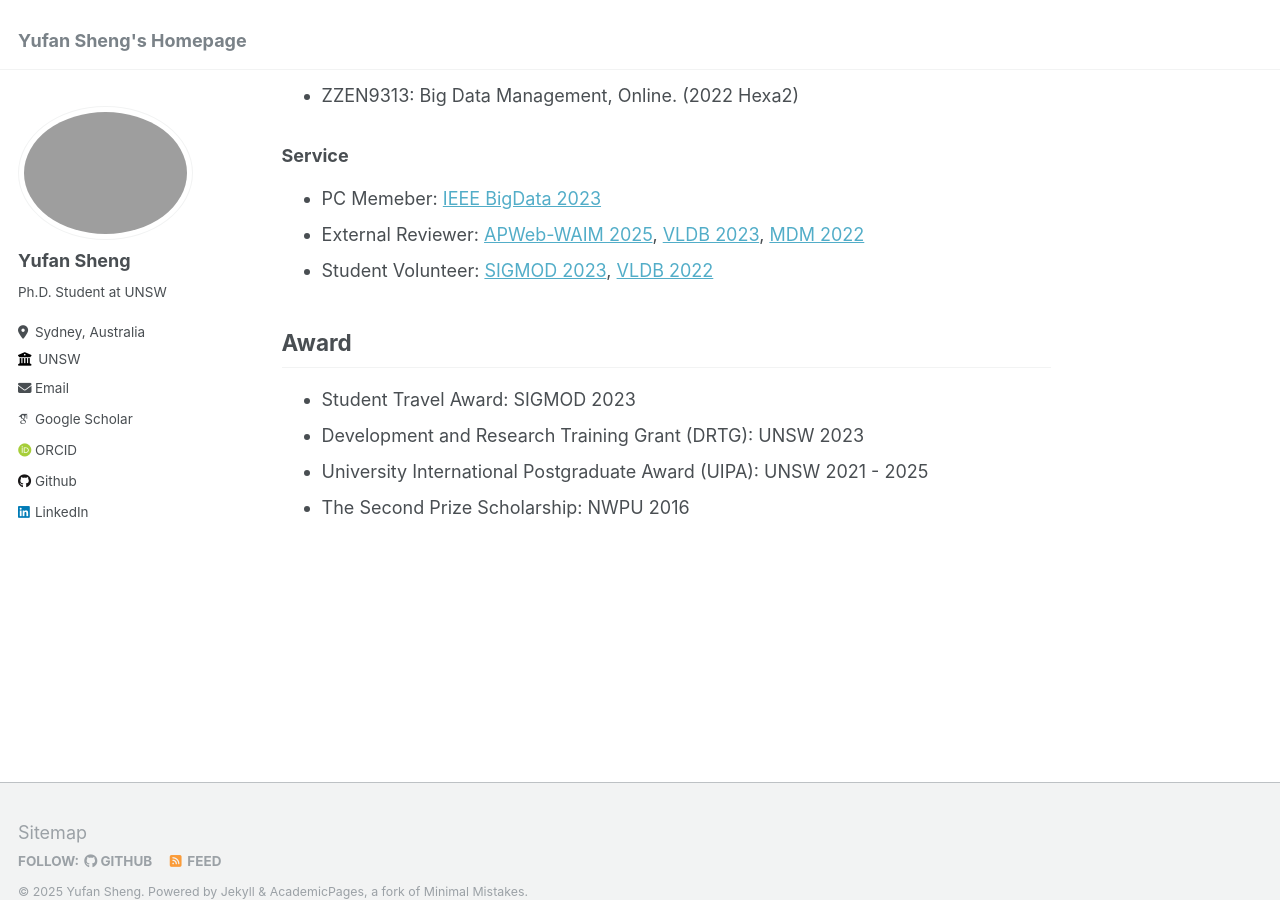
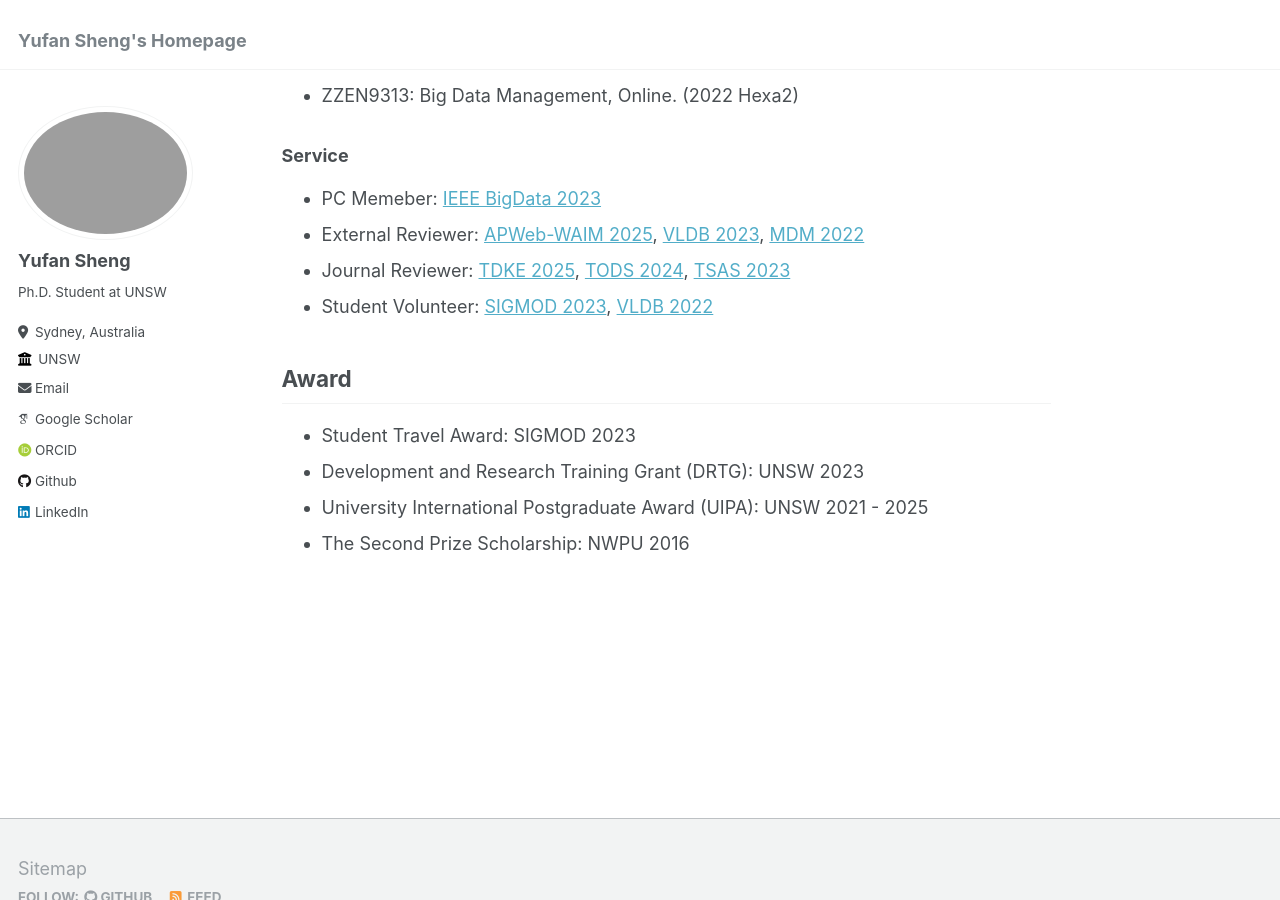
Before and after one commit to shengyufan/shengyufan.github.io, a Jekyll site: the page built from _pages/about.md, in a window 1280 px wide and 900 px high, scrolled down 1728 px. Built offline with Jekyll 4.4.1, drawn with Linux system fonts in a browser that asks for light colours; some web fonts are replaced.

Commit message:
Update about.md

```diff
--- a/_pages/about.md
+++ b/_pages/about.md
@@ -49,6 +49,7 @@ Yu Hao, Xin Cao, **Yufan Sheng**, Yixiang Fang, and Wei Wang. The 2021 Advances
 ### Service
 * PC Memeber: [IEEE BigData 2023](https://bigdataieee.org/BigData2023/index.html)
 * External Reviewer: [APWeb-WAIM 2025](https://apweb2025.sau.edu.cn/), [VLDB 2023](https://vldb.org/2023/), [MDM 2022](https://mdm2022.cs.ucy.ac.cy/index.html)
+* Journal Reviewer: [TDKE 2025](https://ieeexplore.ieee.org/xpl/RecentIssue.jsp?punumber=69), [TODS 2024](https://dl.acm.org/journal/tods), [TSAS 2023](https://dl.acm.org/journal/tsas)
 * Student Volunteer: [SIGMOD 2023](https://2023.sigmod.org/), [VLDB 2022](https://vldb.org/2022/)
 
 ## Award
```
